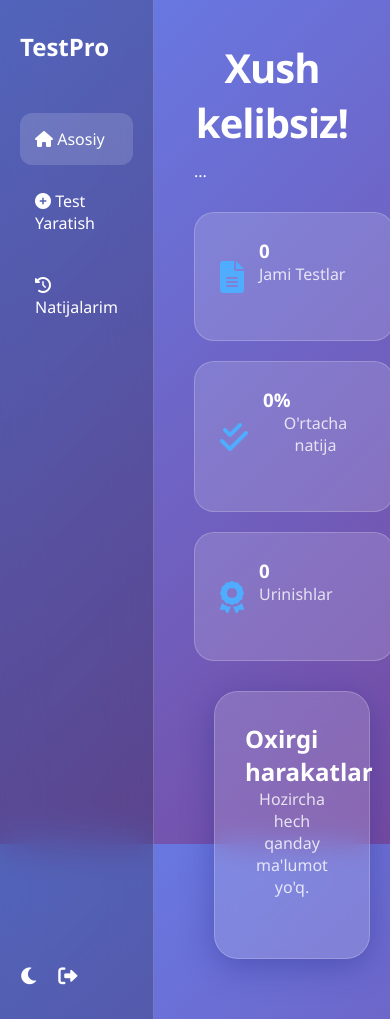
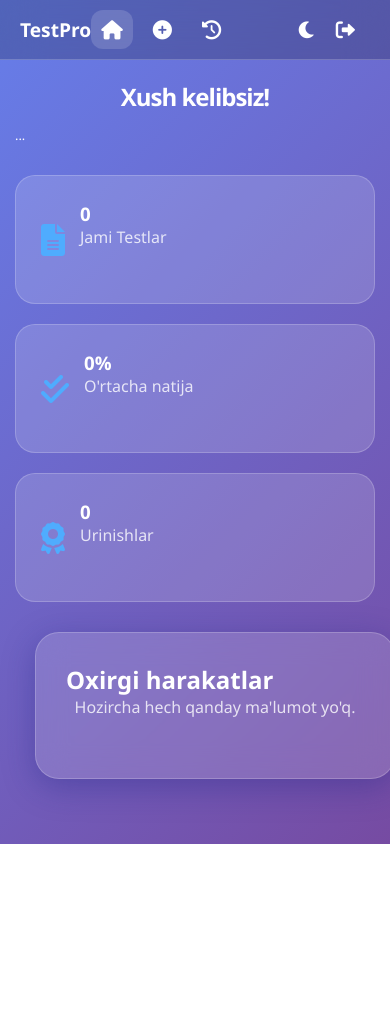
Before and after one commit to shodliktest/TestPro, a plain HTML site: page dashboard.html in a window 390 px wide. After the commit the page ends 844 px from the top, so only its background shows below. Drawn offline with Linux system fonts and the light colour scheme; no server answers.

Commit message:
Update style.css

```diff
--- a/style.css
+++ b/style.css
@@ -198,3 +198,58 @@ input:focus {
     cursor: pointer;
     margin-right: 15px;
 }
+/* =========================================
+   TELEFONLAR UCHUN MOSLASHUVCHAN DIZAYN (MOBILE RESPONSIVE)
+========================================= */
+@media (max-width: 768px) {
+    .dashboard-body {
+        flex-direction: column; /* Yon menyuni tepaga o'tkazadi */
+    }
+
+    .sidebar {
+        width: 100%;
+        height: auto;
+        flex-direction: row;
+        justify-content: space-between;
+        align-items: center;
+        padding: 10px 20px;
+        border-right: none;
+        border-bottom: 1px solid var(--glass-border);
+    }
+
+    .sidebar .logo h2 {
+        font-size: 1.2rem;
+        margin: 0;
+    }
+
+    .sidebar nav {
+        display: flex;
+        margin-top: 0;
+        gap: 10px;
+    }
+
+    .sidebar nav a {
+        padding: 10px;
+        margin-bottom: 0;
+        font-size: 0; /* Telefonda menyu matnini yashiramiz */
+    }
+
+    .sidebar nav a i {
+        font-size: 1.2rem; /* Faqat ikonkalarni qoldiramiz */
+    }
+
+    .main-content {
+        padding: 20px 15px;
+    }
+
+    /* Katta yozuvlarni telefonga moslash */
+    header h1 {
+        font-size: 1.5rem;
+        word-wrap: break-word; /* Ekrandan chiqib ketmasligi uchun */
+    }
+
+    .user-profile span {
+        font-size: 0.8rem;
+        word-wrap: break-word;
+    }
+}
```
